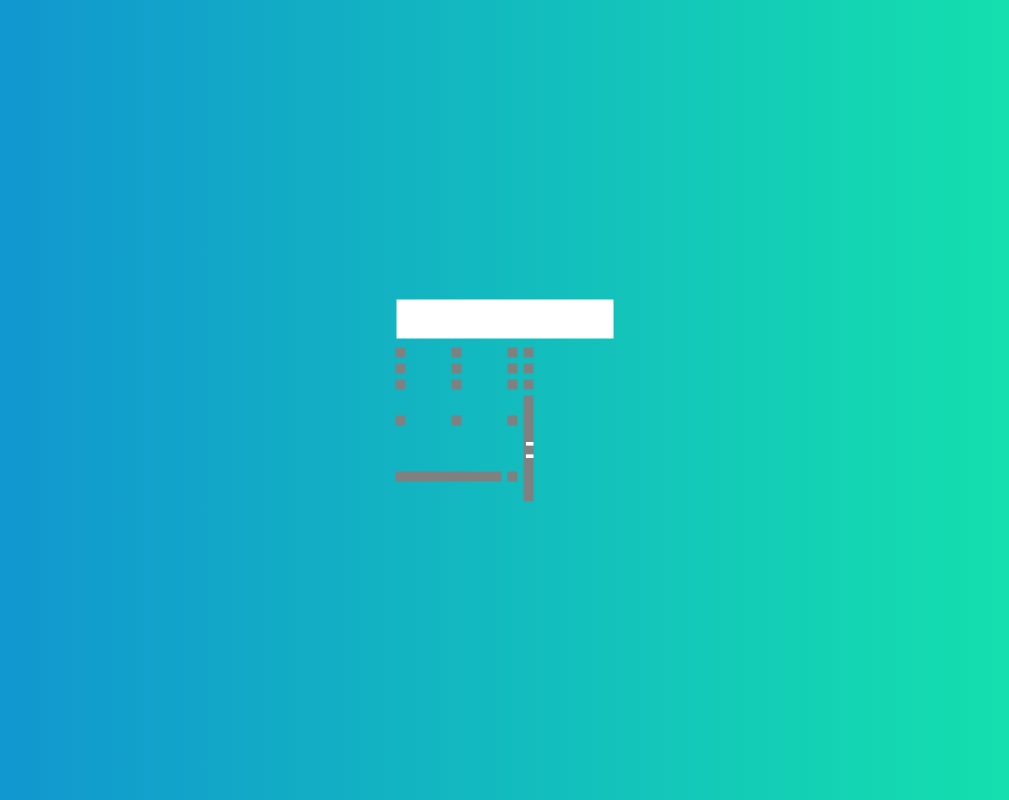
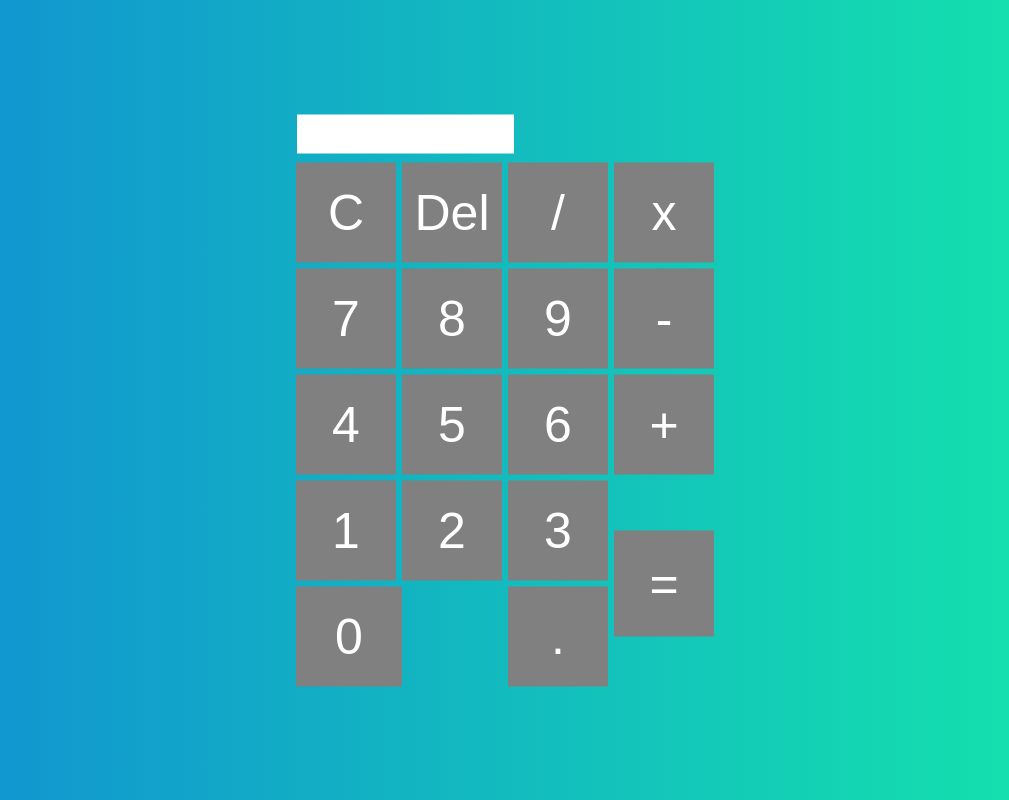
Before and after one commit to yuby123/ernanda, a Django app: page / in a window 1280 px wide. Shown: the whole page, without its empty margins (135-1144 px from the left). Run offline with Django 4.2, Linux system fonts and the light colour scheme.

Commit message:
Update base.html

```diff
--- a/templates/base.html
+++ b/templates/base.html
@@ -25,8 +25,8 @@
                 padding: 0%;
             }
             .button{
-                width:10;
-                height:10;
+                width:100;
+                height:100;
                 font-size:50;
                 margin: 2;
                 cursor: pointer;
```
